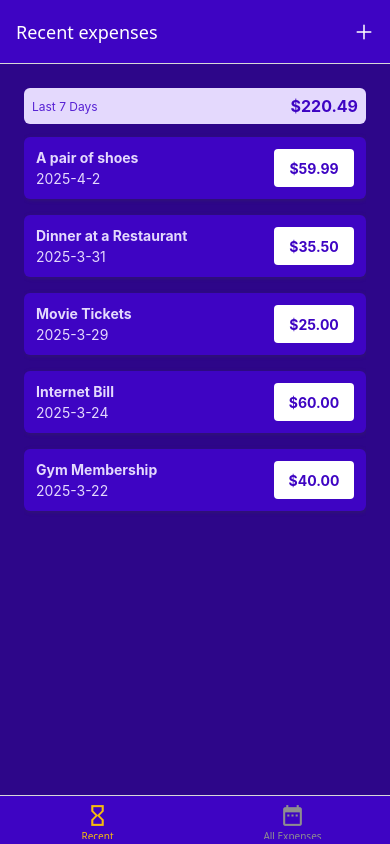
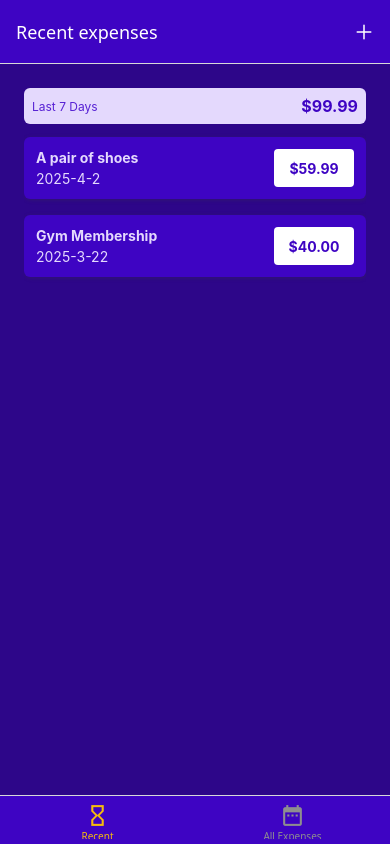
Before and after one commit to codebyakshay/Expense-Tracker, a React Native app: screen / in a window 390 px wide. Built offline with nearby package versions, Linux system fonts and the light colour scheme.

Commit message:
feature added
sample expense added and existing expense updated based on sample data

```diff
--- a/package.json
+++ b/package.json
@@ -20,6 +20,7 @@
     "react-native-gesture-handler": "~2.20.2",
     "react-native-safe-area-context": "4.12.0",
     "react-native-screens": "~4.4.0",
+    "react-native-uuid": "^2.0.3",
     "react-redux": "^9.2.0",
     "uuid": "^11.1.0"
   },
--- a/redux/features/ExpenseSlice.js
+++ b/redux/features/ExpenseSlice.js
@@ -1,36 +1,18 @@
 import { createSlice } from "@reduxjs/toolkit";
-import { v4 as uuidv4 } from "uuid";
+import uuid from "react-native-uuid";
 
 const initialState = [
   {
     id: "e1",
     description: "A pair of shoes",
     amount: 59.99,
-    date: new Date("2025-04-02"), // ✅ Within 7 days
-  },
-  {
-    id: "e2",
-    description: "Dinner at a Restaurant",
-    amount: 35.5,
-    date: new Date("2025-03-31"), // ✅ Within 7 days
-  },
-  {
-    id: "e3",
-    description: "Movie Tickets",
-    amount: 25.0,
-    date: new Date("2025-03-29"), // ✅ Within 7 days
-  },
-  {
-    id: "e4",
-    description: "Internet Bill",
-    amount: 60.0,
-    date: new Date("2025-03-24"), // ❌ OUTSIDE 7 days
+    date: "2025-04-02",
   },
   {
     id: "e5",
     description: "Gym Membership",
     amount: 40.0,
-    date: new Date("2025-03-22"), // ❌ OUTSIDE 7 days
+    date: "2025-03-22",
   },
 ];
 
@@ -41,7 +23,7 @@ export const expenseSlice = createSlice({
     // ✅ Add new expense
     addExpense: (state, { payload: { description, amount, date } }) => {
       state.push({
-        id: uuidv4(), // Generate a unique ID
+        id: uuid.v4(),
         description,
         amount,
         date,
--- a/screens/ManageExpenses.js
+++ b/screens/ManageExpenses.js
@@ -3,12 +3,21 @@ import { StyleSheet, Text, View } from "react-native";
 import IconButton from "../components/UI/IconButton";
 import { MainGloabalStyle } from "../constant/MainGloabalStyle";
 import Button from "../components/UI/Button";
+import { useDispatch } from "react-redux";
+import {
+  addExpense,
+  removeExpense,
+  updateExpense,
+} from "../redux/features/ExpenseSlice";
 
 export default function ManageExpenses({ route, navigation }) {
+  const dispatch = useDispatch();
+
   const editingExpenseId = route.params?.expenseId;
   const isEditing = !!editingExpenseId;
 
   function deleteExpenseFunction() {
+    dispatch(removeExpense(editingExpenseId));
     navigation.goBack();
   }
 
@@ -17,6 +26,24 @@ export default function ManageExpenses({ route, navigation }) {
   }
 
   function confirmHandler() {
+    if (isEditing) {
+      dispatch(
+        updateExpense({
+          id: editingExpenseId,
+          description: "Test2!-Update",
+          amount: 250,
+          date: "2025-04-04",
+        })
+      );
+    } else {
+      dispatch(
+        addExpense({
+          description: "Test!!!-Add",
+          amount: 250,
+          date: "2025-04-01",
+        })
+      );
+    }
     navigation.goBack();
   }
 
--- a/utils/date.js
+++ b/utils/date.js
@@ -1,7 +1,15 @@
 export function getFormatedDate(date) {
-  return `${date.getFullYear()}-${date.getMonth() + 1}-${date.getDate()}`;
+  const validDate = typeof date === "string" ? new Date(date) : date;
+  return `${validDate.getFullYear()}-${
+    validDate.getMonth() + 1
+  }-${validDate.getDate()}`;
 }
 
 export function getDateMinusDays(date, days) {
-  return new Date(date.getFullYear(), date.getMonth(), date.getDate() - days);
+  const validDate = typeof date === "string" ? new Date(date) : date;
+  return new Date(
+    validDate.getFullYear(),
+    validDate.getMonth(),
+    validDate.getDate() - days
+  );
 }
```
Also changed, not shown: 1 other file (tests, documents, lock files or other folders).
